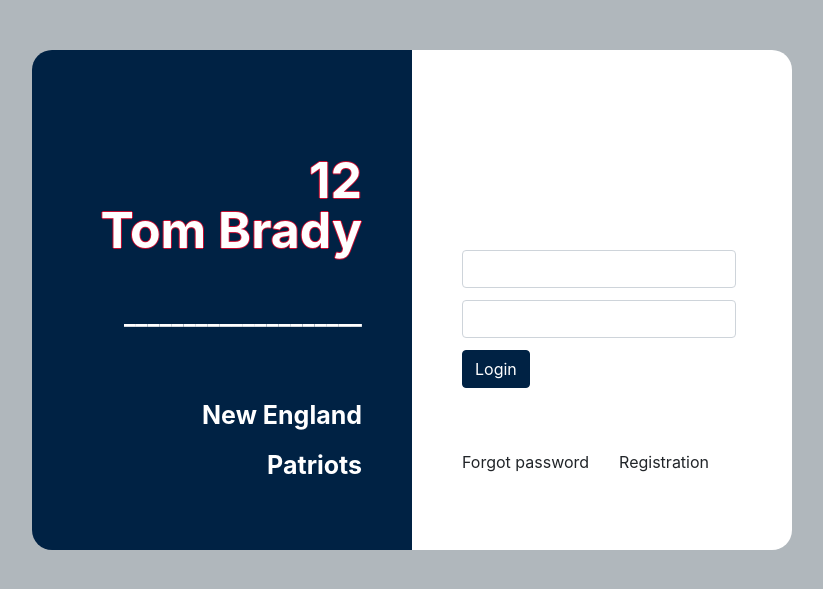
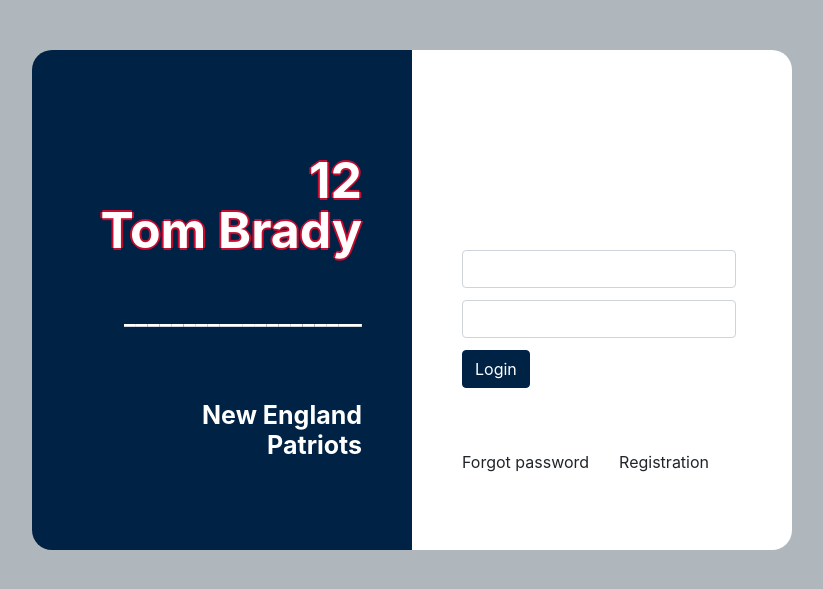
Before and after one commit to Peti1602/login_system, a Flask app: page / in a window 1280 px wide. Shown: the top 589 px of the page, without its empty margins (228-1051 px from the left). Run offline with Flask 2, Linux system fonts and the light colour scheme; some libraries are stand-ins or nearby versions.

Commit message:
easier html site

```diff
--- a/static/js.js
+++ b/static/js.js
@@ -19,6 +19,9 @@
             xhttp.onload = function () {
                 if (this.responseText === "bad email"){
                     console.log("there is already email")
+                    let dangerBtn = document.getElementById("regEmail");
+                    let cell = dangerBtn.previousElementSibling;
+                    cell.classList.add("danger");
                 } else if (this.responseText === "fine"){
                     console.log("registration is ok")
                 } else {
--- a/static/style.css
+++ b/static/style.css
@@ -46,10 +46,46 @@
     text-align: right;
 }
 
+div .num{
+    padding-top: 100px;
+}
+
+div .name{
+    padding-top: 100px;
+}
+
+div .rope{
+    padding-top: 100px;
+}
+
+div .city{
+    padding-top: 100px;
+}
+
+div .team{
+    padding-top: 30px;
+}
+
 div .regrowWhite{
     height: 50px;
     padding: 0px 50px;
     text-align: left;
+}
+
+div .logEmail{
+    padding-top: 200px;
+}
+
+div .logPwd{
+    padding-top: 50px;
+}
+
+div .logBtn{
+    padding-top: 50px;
+}
+
+div .forRegLink{
+    padding-top: 100px;
 }
 
 
@@ -59,7 +95,7 @@
     font-size: 50px;
     font-weight: bold;
     margin: 0;
-    text-shadow: -1px 0 #c60c30, 0 1px #c60c30, 1px 0 #c60c30, 0 -1px #c60c30;
+    text-shadow: -2px 0 #c60c30, 0 2px #c60c30, 2px 0 #c60c30, 0 -2px #c60c30;
 }
 
 div p.word2 {
@@ -106,3 +142,8 @@
     margin: 10px 10px 10px 10px;
     width: 150px;
 }
+
+.danger {
+    background: #c60c30;
+    color: white;
+}
--- a/templates/index.html
+++ b/templates/index.html
@@ -16,58 +16,38 @@
             <div class="col-xl-4 body">
                 <div class="blue">
                     <div class="regrow">
+                        <p class="word num">12</p>
                     </div>
-                    <div class="regrow">
-                    </div>
-                    <div class="regrow">
-                        <p class="word">12</p>
-                    </div>
-                    <div class="regrow">
+                    <div class="regrow name">
                         <p class="word">Tom Brady</p>
                     </div>
-                    <div class="regrow">
-                    </div>
-                    <div class="regrow">
+                    <div class="regrow rope">
                         <p class="word2">____________________</p>
                     </div>
-                    <div class="regrow">
-                    </div>
-                    <div class="regrow">
+                    <div class="regrow city">
                         <p class="word2">New England</p>
                     </div>
-                    <div class="regrow">
+                    <div class="regrow team">
                         <p class="word2">Patriots</p>
-                    </div>
-                    <div class="regrow">
                     </div>
                 </div>
             </div>
             <div class="col-xl-4 body">
                 <div class="white">
-                    <div class="regrowWhite">
-                    </div>
-                    <div class="regrowWhite">
-                    </div>
-                    <div class="regrowWhite">
-                    </div>
-                    <div class="regrowWhite">
-                    </div>
-                    <div class="regrowWhite">
+                    <div class="regrowWhite logEmail">
                         <form class="form-inline my-2 my-lg-0">
                           <input class="form-control mr-sm-2" type="text">
                         </form>
                     </div>
-                    <div class="regrowWhite">
+                    <div class="regrowWhite logPwd">
                         <form class="form-inline my-2 my-lg-0">
                           <input class="form-control mr-sm-2" type="password" autocomplete="off">
                         </form>
                     </div>
-                    <div class="regrowWhite">
+                    <div class="regrowWhite logBtn">
                         <button id="loginBtn" type="button" class="btn btn-primary">Login</button>
                     </div>
-                    <div class="regrowWhite">
-                    </div>
-                    <div class="regrowWhite">
+                    <div class="regrowWhite forRegLink">
                         <ul class="nav">
                           <li class="nav-item">
                             <a class="nav-link blueWord">Forgot password</a>
@@ -76,8 +56,6 @@
                             <a class="nav-link blueWord regLink" onclick="registration();" data-toggle="modal" data-target="#modalAbandonedCart">Registration</a>
                           </li>
                         </ul>
-                    </div>
-                    <div class="regrowWhite">
                     </div>
                 </div>
             </div>
```
